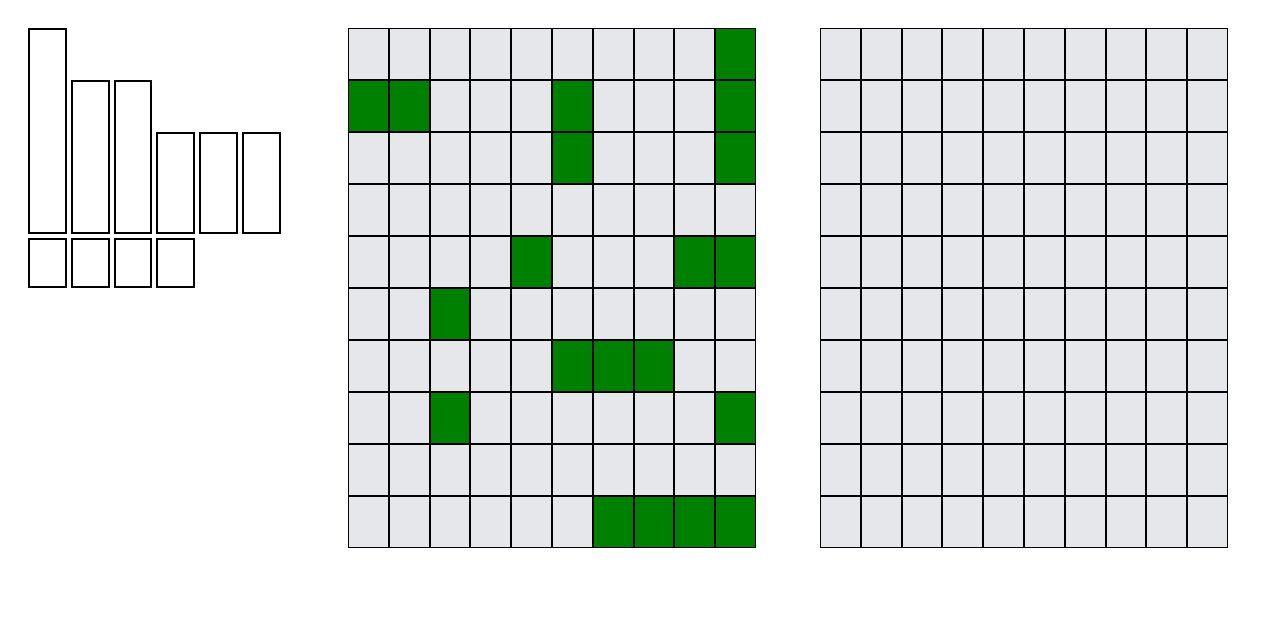
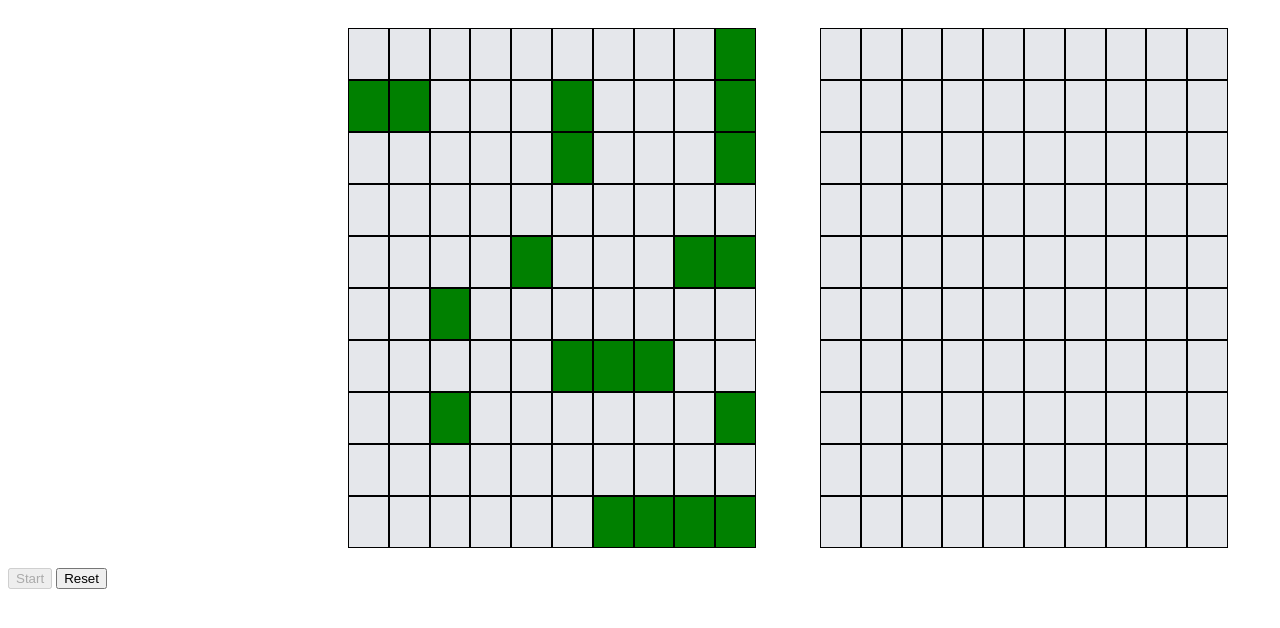
Before and after one commit to JimboBaggins1/battleships, a website built with webpack: page src/template.html in a window 1280 px wide. Built offline with nearby package versions, Linux system fonts and the light colour scheme.

Commit message:
Move ship setup away from template

```diff
--- a/src/template.html
+++ b/src/template.html
@@ -9,19 +9,24 @@
 
     <div class="container">
         <div id="harbour">
-            <div id="ship1" class="ship" data-size="4" draggable="true"></div>
-            <div id="ship2" class="ship" data-size="3" draggable="true"></div>
-            <div id="ship3" class="ship" data-size="3" draggable="true"></div>
-            <div id="ship4" class="ship" data-size="2" draggable="true"></div>
-            <div id="ship5" class="ship" data-size="2" draggable="true"></div>
-            <div id="ship6" class="ship" data-size="2" draggable="true"></div>
-            <div id="ship7" class="ship" data-size="1" draggable="true"></div>
-            <div id="ship8" class="ship" data-size="1" draggable="true"></div>
-            <div id="ship9" class="ship" data-size="1" draggable="true"></div>
-            <div id="ship10" class="ship" data-size="1" draggable="true"></div>
+            <!-- <div id="ship1" class="ship" data-size="4" data-orientation="vertical" draggable="true"></div>
+            <div id="ship2" class="ship" data-size="3" data-orientation="vertical" draggable="true"></div>
+            <div id="ship3" class="ship" data-size="3" data-orientation="vertical" draggable="true"></div>
+            <div id="ship4" class="ship" data-size="2" data-orientation="vertical" draggable="true"></div>
+            <div id="ship5" class="ship" data-size="2" data-orientation="vertical" draggable="true"></div>
+            <div id="ship6" class="ship" data-size="2" data-orientation="vertical" draggable="true"></div>
+            <div id="ship7" class="ship" data-size="1" data-orientation="vertical" draggable="true"></div>
+            <div id="ship8" class="ship" data-size="1" data-orientation="vertical" draggable="true"></div>
+            <div id="ship9" class="ship" data-size="1" data-orientation="vertical" draggable="true"></div>
+            <div id="ship10" class="ship" data-size="1" data-orientation="vertical" draggable="true"></div> -->
         </div>
         <div id="my-board"></div>
         <div id="enemy-board"></div>
+
+        <div class="buttons">
+            <button id="start-btn" disabled>Start</button>
+            <button id="reset-btn">Reset</button>
+        </div>
     </div>
 </body>
 </html>
```
